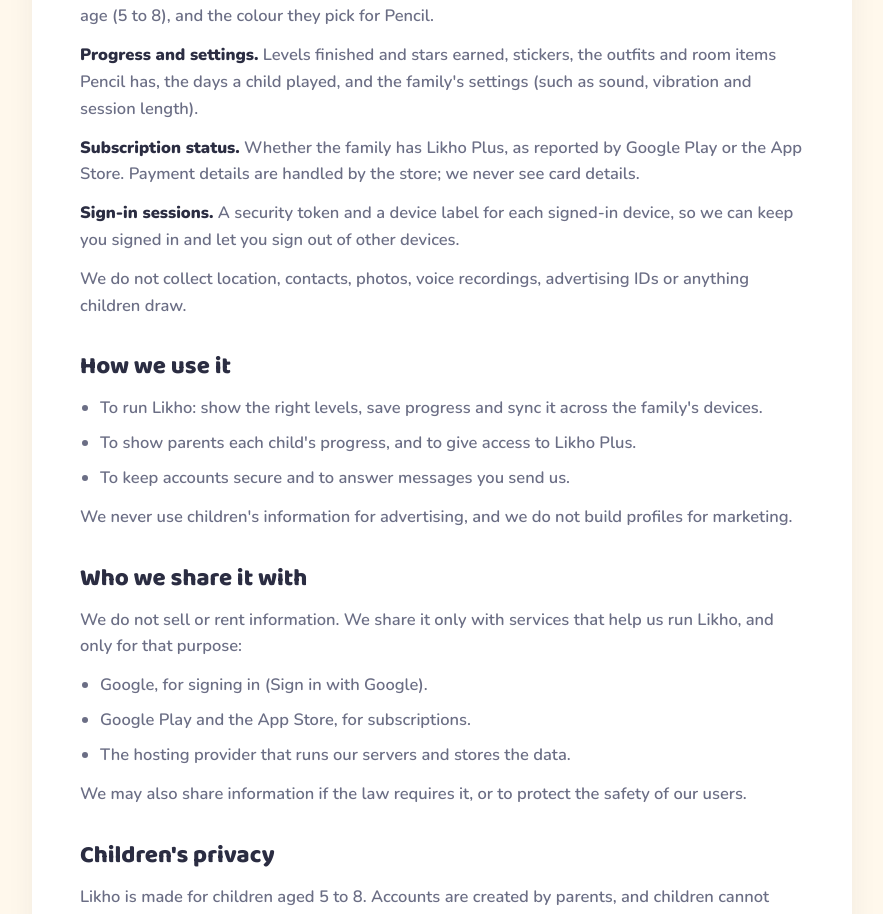
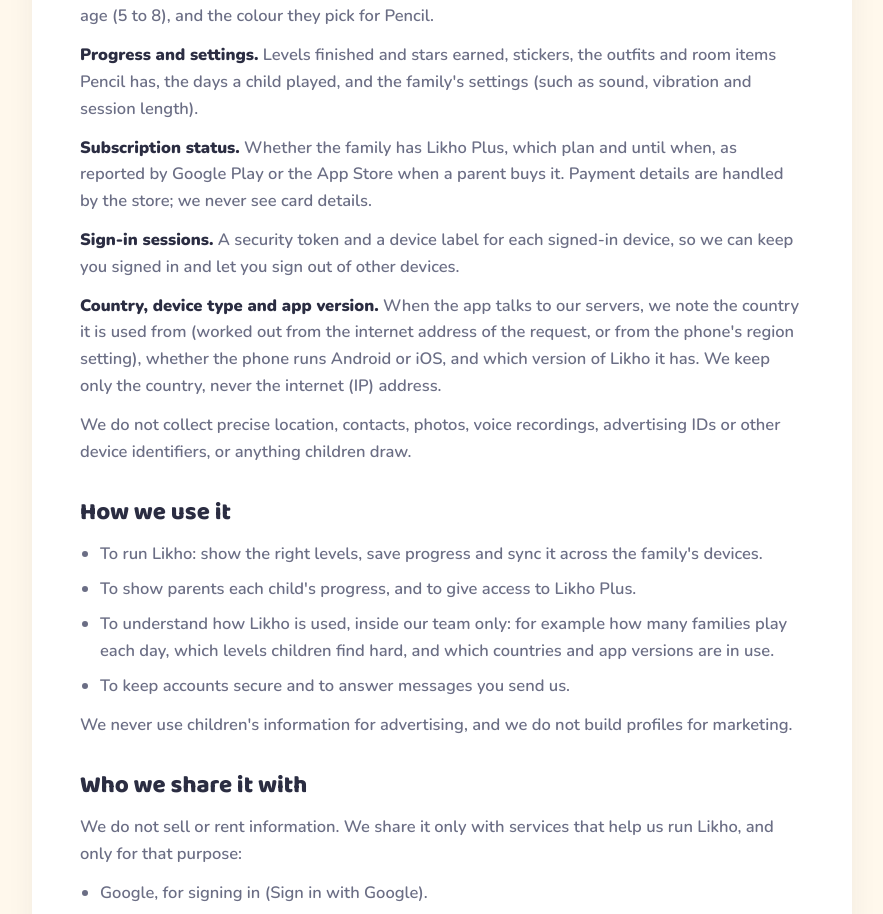
Before and after one commit to M-awais-rasool/Likho-App, a Next.js app in the folder landing/: page /privacy in a window 1280 px wide. Shown: the part 803-1717 px from the top of the page, without its empty margins (198-1081 px from the left). Built offline with nearby package versions, Linux system fonts and the light colour scheme; no server answers; a web font is replaced by a local one.

Commit message:
fix(landing): privacy policy matches the Play data safety form

```diff
--- a/landing/src/app/delete-account/page.tsx
+++ b/landing/src/app/delete-account/page.tsx
@@ -35,9 +35,10 @@ export default function DeleteAccountPage() {
 
       <LegalSection title="What is deleted">
         <ul>
-          <li>The parent account: name, email address and profile photo link.</li>
+          <li>The parent account: name, email address, profile photo link, country, device type and app version.</li>
           <li>Every child profile: names, ages and Pencil&apos;s colours.</li>
           <li>All progress: levels, stars, stickers, outfits and room items, and play days.</li>
+          <li>Likho Plus details on our side (the store keeps its own purchase records).</li>
           <li>Settings and signed-in sessions on every device.</li>
         </ul>
         <p>This can&apos;t be undone.</p>
--- a/landing/src/app/privacy/page.tsx
+++ b/landing/src/app/privacy/page.tsx
@@ -45,20 +45,32 @@ export default function PrivacyPage() {
           a child played, and the family&apos;s settings (such as sound, vibration and session length).
         </p>
         <p>
-          <strong>Subscription status.</strong> Whether the family has Likho Plus, as reported by Google Play or the App Store. Payment
-          details are handled by the store; we never see card details.
+          <strong>Subscription status.</strong> Whether the family has Likho Plus, which plan and until when, as reported by Google Play or
+          the App Store when a parent buys it. Payment details are handled by the store; we never see card details.
         </p>
         <p>
           <strong>Sign-in sessions.</strong> A security token and a device label for each signed-in device, so we can keep you signed in and
           let you sign out of other devices.
         </p>
-        <p>We do not collect location, contacts, photos, voice recordings, advertising IDs or anything children draw.</p>
+        <p>
+          <strong>Country, device type and app version.</strong> When the app talks to our servers, we note the country it is used from
+          (worked out from the internet address of the request, or from the phone&apos;s region setting), whether the phone runs Android or
+          iOS, and which version of Likho it has. We keep only the country, never the internet (IP) address.
+        </p>
+        <p>
+          We do not collect precise location, contacts, photos, voice recordings, advertising IDs or other device identifiers, or anything
+          children draw.
+        </p>
       </LegalSection>
 
       <LegalSection title="How we use it">
         <ul>
           <li>To run Likho: show the right levels, save progress and sync it across the family&apos;s devices.</li>
           <li>To show parents each child&apos;s progress, and to give access to Likho Plus.</li>
+          <li>
+            To understand how Likho is used, inside our team only: for example how many families play each day, which levels children
+            find hard, and which countries and app versions are in use.
+          </li>
           <li>To keep accounts secure and to answer messages you send us.</li>
         </ul>
         <p>We never use children&apos;s information for advertising, and we do not build profiles for marketing.</p>
```
